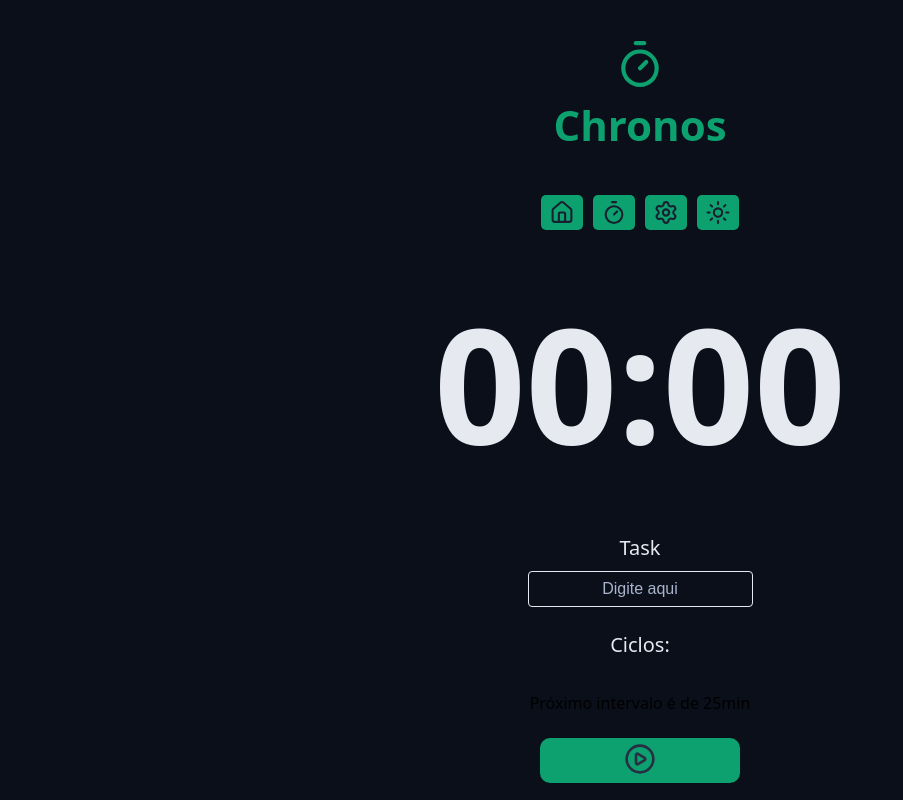
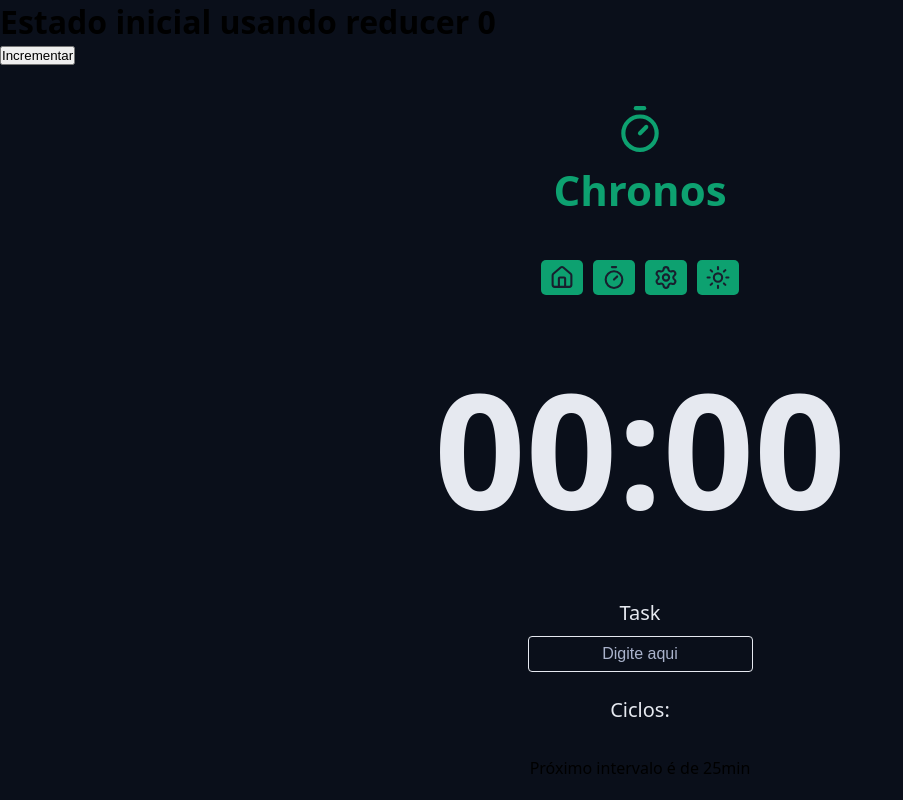
Before and after one commit to Myrella-Goms/Chronos-Pomodoro, a React (Vite) app: page / in a window 1280 px wide. Shown: the top 800 px of the page, without its empty margins (0-903 px from the left). Built offline with nearby package versions, Linux system fonts and the light colour scheme.

Commit message:
lendo documentacao react

```diff
--- a/src/components/Menu/Menu.tsx
+++ b/src/components/Menu/Menu.tsx
@@ -9,7 +9,7 @@ export function Menu() {
     const storageTheme = localStorage.getItem('theme') as Themes || "dark";
     return storageTheme;
   });
-  //o use effect vê que o estado theme mudou, pois é sua dependencia, e executa a mudança, não fica dentro da função. hooks ficam no topo do componente
+  //o use effect vê que o estado theme mudou, pois é sua dependencia, e executa a mudança, não fica dentro da função. hooks ficam no topo do componente e executa um efeito colateral
   useEffect(() => {
     document.documentElement.setAttribute("data-theme", theme);
     localStorage.setItem("theme", theme);
--- a/src/templates/contexts/TaskContext/TaskContextProvider.tsx
+++ b/src/templates/contexts/TaskContext/TaskContextProvider.tsx
@@ -1,4 +1,4 @@
-import {  useState } from "react";
+import {  useReducer, useState } from "react";
 import { initialTaskState } from "./initialTaskContext";
 import { TaskContext } from "./TaskContext";
 
@@ -7,10 +7,21 @@ interface TaskContextProviderProps {
 }
 export function TaskContextProvider({ children }: TaskContextProviderProps) {
   const [state, setState] = useState(initialTaskState);
+  const [stateReducer, dispatch] = useReducer((state, action) => {
+    switch(action){
+      case 'increment':
+        return state + 1;
+      case 'decrement':
+        return state - 1;
+    }
+    return state
+  }, 0)
 
   //provider provem o valor dentro das chaves para os componentes que estão dentro do contexto, nesse caso, estamos enviando o estado com valor inicial para dentro de todos os componentes
   return (
     <TaskContext.Provider value={{ state, setState }}>
+      <h1>Estado inicial usando reducer {stateReducer}</h1>
+      <button onClick={() => dispatch('decrement')}>Incrementar</button>
       {children}
     </TaskContext.Provider>
   );
```
Also changed, not shown: src/bases-react.txt, src/tailwind.txt (added).
